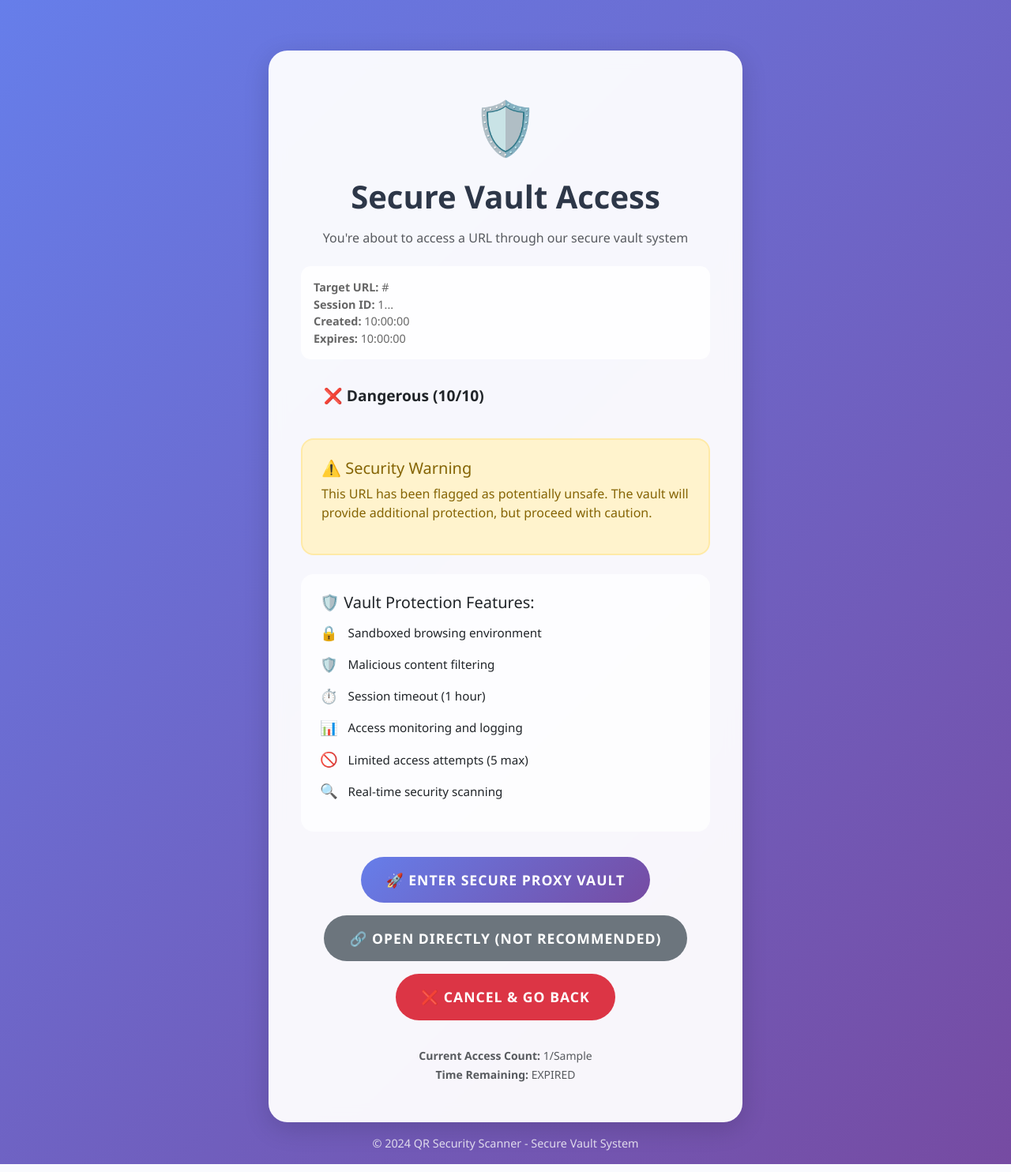
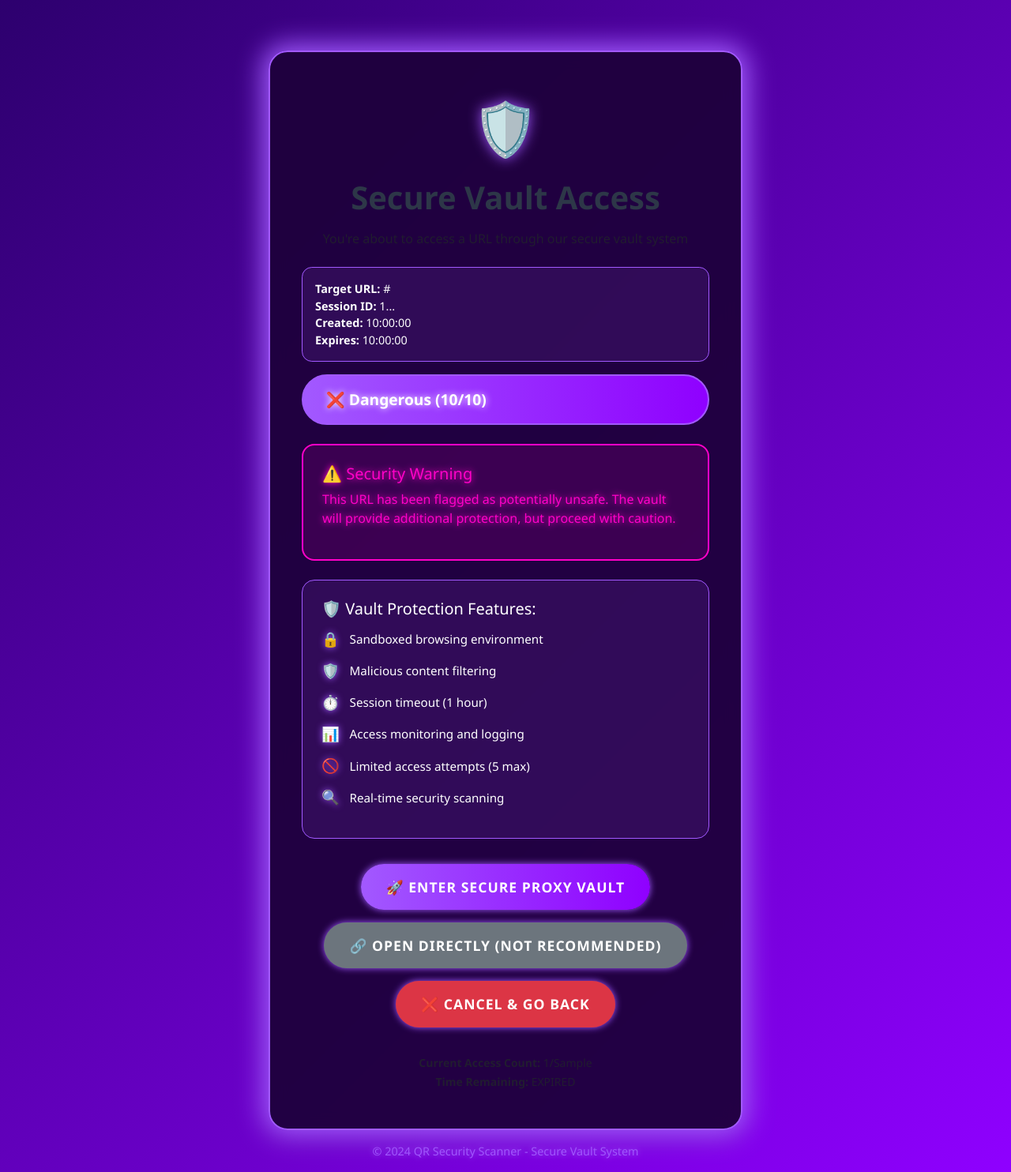
Before and after one commit to Mayankk-098/qr-shield, a Flask app: template templates/vault_landing.html in a window 1280 px wide. Shown: the whole page at 79% size. Run offline with Flask 3, Linux system fonts and the light colour scheme; the template is opened without the code that fills it: most values are stand-ins (such as "Sample title", 1, 10 or a date in 2020).

Commit message:
Initial commit

```diff
--- a/templates/vault_landing.html
+++ b/templates/vault_landing.html
@@ -8,20 +8,21 @@
     <style>
         body {
             min-height: 100vh;
-            background: linear-gradient(135deg, #667eea 0%, #764ba2 100%);
+            background: linear-gradient(135deg, #2d006e 0%, #8f00ff 100%);
             display: flex;
             flex-direction: column;
             font-family: 'Segoe UI', Tahoma, Geneva, Verdana, sans-serif;
+            color: #fff;
         }
         .vault-card {
-            box-shadow: 0 8px 32px rgba(0,0,0,0.15);
+            box-shadow: 0 0 32px 8px #a259ff, 0 8px 32px rgba(0,0,0,0.18);
             border-radius: 1.5rem;
-            background: rgba(255, 255, 255, 0.95);
+            background: rgba(30, 0, 60, 0.95);
             backdrop-filter: blur(10px);
             padding: 3rem 2.5rem;
             margin-top: 4rem;
             animation: vaultFadeIn 1s ease-out;
-            border: 1px solid rgba(255, 255, 255, 0.2);
+            border: 2px solid #a259ff;
         }
         @keyframes vaultFadeIn {
             from {
@@ -37,6 +38,8 @@
             font-size: 4rem;
             margin-bottom: 1rem;
             animation: pulse 2s infinite;
+            color: #a259ff;
+            text-shadow: 0 0 16px #a259ff;
         }
         @keyframes pulse {
             0%, 100% { transform: scale(1); }
@@ -48,16 +51,22 @@
             border-radius: 2rem;
             font-weight: bold;
             margin: 1rem 0;
+            background: linear-gradient(90deg, #a259ff 0%, #8f00ff 100%);
+            color: #fff;
+            border: 2px solid #a259ff;
+            text-shadow: 0 0 8px #fff;
         }
-        .safety-safe { background: #d4edda; color: #155724; border: 2px solid #c3e6cb; }
-        .safety-suspicious { background: #fff3cd; color: #856404; border: 2px solid #ffeaa7; }
-        .safety-dangerous { background: #f8d7da; color: #721c24; border: 2px solid #f5c6cb; }
+        .safety-safe { background: rgba(0,255,234,0.12); color: #00ffea; border: 2px solid #00ffea; text-shadow: 0 0 8px #00ffea; }
+        .safety-suspicious { background: rgba(255,145,0,0.12); color: #ff9100; border: 2px solid #ff9100; text-shadow: 0 0 8px #ff9100; }
+        .safety-dangerous { background: rgba(255,0,200,0.12); color: #ff00c8; border: 2px solid #ff00c8; text-shadow: 0 0 8px #ff00c8; }
 
         .vault-features {
-            background: rgba(255, 255, 255, 0.8);
+            background: rgba(162,89,255,0.12);
             border-radius: 1rem;
             padding: 1.5rem;
             margin: 1.5rem 0;
+            color: #fff;
+            border: 1px solid #a259ff;
         }
         .feature-item {
             display: flex;
@@ -68,14 +77,17 @@
         .feature-icon {
             margin-right: 0.8rem;
             font-size: 1.2em;
+            color: #a259ff;
+            text-shadow: 0 0 8px #a259ff;
         }
         .warning-box {
-            background: #fff3cd;
-            border: 2px solid #ffeaa7;
+            background: rgba(255,0,200,0.12);
+            border: 2px solid #ff00c8;
             border-radius: 1rem;
             padding: 1.5rem;
             margin: 1.5rem 0;
-            color: #856404;
+            color: #ff00c8;
+            text-shadow: 0 0 8px #ff00c8;
         }
         .btn-vault {
             font-size: 1.1em;
@@ -86,40 +98,45 @@
             letter-spacing: 1px;
             transition: all 0.3s ease;
             margin: 0.5rem;
+            background: linear-gradient(90deg, #a259ff 0%, #8f00ff 100%);
+            color: #fff;
+            border: none;
+            box-shadow: 0 0 8px #a259ff;
         }
         .btn-vault:hover {
             transform: translateY(-2px);
-            box-shadow: 0 8px 25px rgba(0,0,0,0.2);
+            box-shadow: 0 0 16px #fff, 0 0 32px #a259ff;
+            background: linear-gradient(90deg, #8f00ff 0%, #a259ff 100%);
+            color: #fff;
         }
         .btn-vault-primary {
-            background: linear-gradient(135deg, #667eea 0%, #764ba2 100%);
-            border: none;
-            color: white;
+            background: linear-gradient(90deg, #a259ff 0%, #8f00ff 100%);
+            color: #fff;
         }
         .btn-vault-secondary {
             background: #6c757d;
-            border: none;
-            color: white;
+            color: #fff;
         }
         .btn-vault-danger {
             background: #dc3545;
-            border: none;
-            color: white;
+            color: #fff;
         }
         .session-info {
-            background: rgba(255, 255, 255, 0.9);
+            background: rgba(162,89,255,0.12);
             border-radius: 0.8rem;
             padding: 1rem;
             margin: 1rem 0;
             font-size: 0.9em;
-            color: #666;
+            color: #fff;
+            border: 1px solid #a259ff;
         }
         .footer {
             margin-top: auto;
             padding: 1rem 0;
             text-align: center;
-            color: rgba(255, 255, 255, 0.8);
+            color: #a259ff;
             font-size: 0.9rem;
+            text-shadow: 0 0 8px #a259ff;
         }
     </style>
 </head>
```
Also changed, not shown: templates/admin_dashboard.html (+36 -13 lines), templates/scan.html (+43 -4 lines), templates/scan_result.html (+71 -32 lines).
